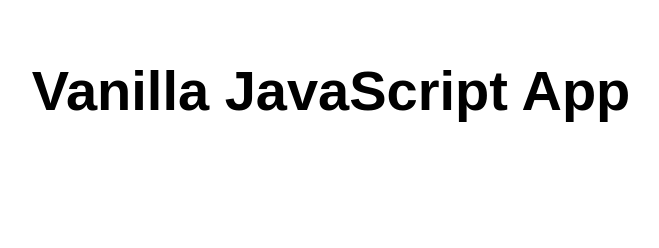
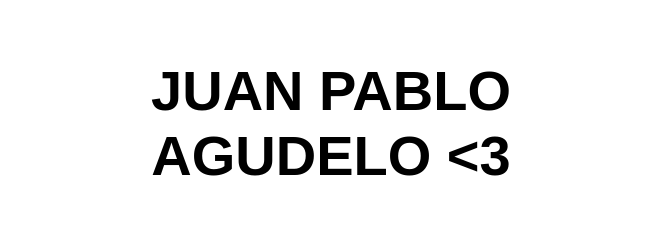
Before and after one commit to JuanpaAA304/Despliegue1, a website: page src/index.html in a window 1280 px wide. Shown: the whole page, without its empty margins (309-968 px from the left). Drawn offline with Linux system fonts and the light colour scheme.

Commit message:
Cambio h1

```diff
--- a/src/index.html
+++ b/src/index.html
@@ -10,7 +10,7 @@
 
 <body>
   <main>
-    <h1>Vanilla JavaScript App</h1>
+    <h1>JUAN PABLO AGUDELO <3</h1>
   </main>
 </body>
 
```
